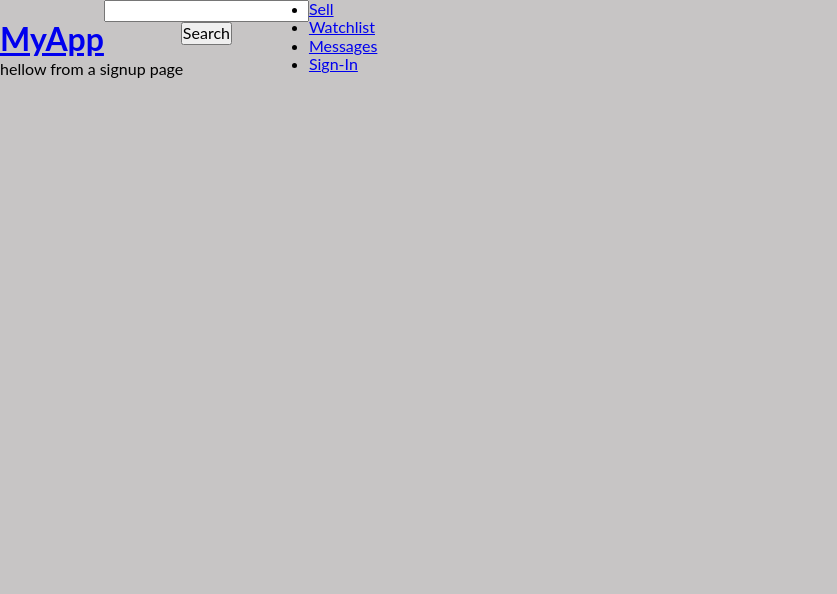
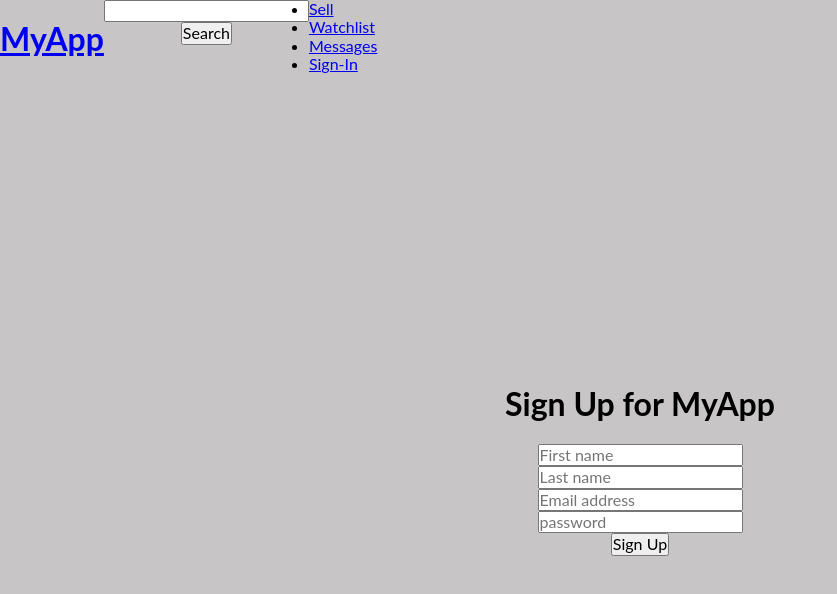
Before and after one commit to kaddy120/books-resale, a React (Create React App) app: page /sign-up in a window 1280 px wide. Shown: the top 594 px of the page, without its empty margins (0-837 px from the left). Built offline with nearby package versions, Linux system fonts and the light colour scheme.

Commit message:
sigin and sigup page

```diff
--- a/src/pages/signin.js
+++ b/src/pages/signin.js
@@ -3,12 +3,15 @@ import {Form} from '../components';
 
 export default function Signin()
 {
+    function HandleSignin(event)
+    {
+        event.disableDefault();
+    }
+
     return(
        <Form>
-           <Form.Title> Sign Up for MyApp</Form.Title>
-           <Form.Base>
-               <Form.Input type="text" placeholder = "First name" />
-               <Form.Input type="text" placeholder = "Last name" />
+           <Form.Title> Sign in MyApp</Form.Title>
+           <Form.Base onSubmit={HandleSignin}>
                <Form.Input type="email" placeholder = "Email address" />
                <Form.Input type="password" placeholder="password" />
                <Form.Button>Sign Up</Form.Button>
--- a/src/pages/signup.js
+++ b/src/pages/signup.js
@@ -1,6 +1,18 @@
 import React from 'react';
+import {Form} from '../components';
 
-export default function Signup()
+export default function Signin()
 {
-    return (<p>hellow from a signup page</p>);
+    return(
+       <Form>
+           <Form.Title> Sign Up for MyApp</Form.Title>
+           <Form.Base>
+               <Form.Input type="text" placeholder = "First name" />
+               <Form.Input type="text" placeholder = "Last name" />
+               <Form.Input type="email" placeholder = "Email address" />
+               <Form.Input type="password" placeholder="password" />
+               <Form.Button>Sign Up</Form.Button>
+           </Form.Base>
+       </Form>
+    )
 }
```
Also changed, not shown: 1 other file (tests, documents, lock files or other folders).
